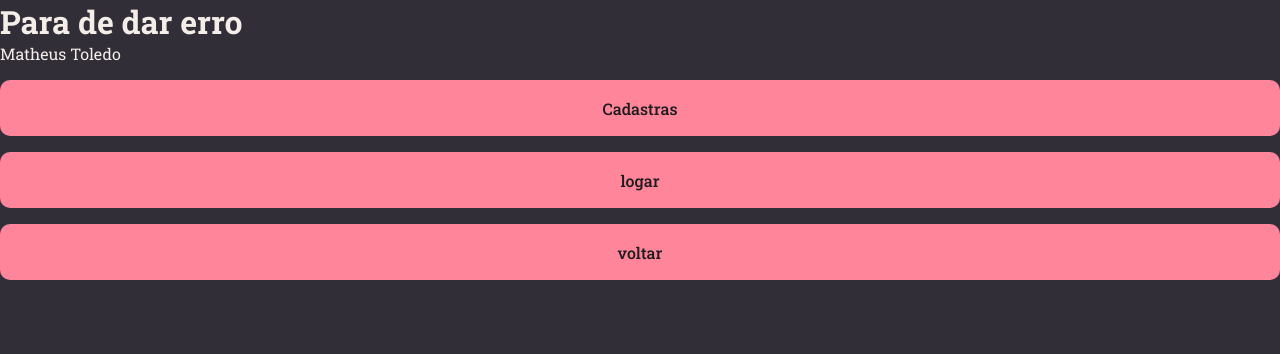
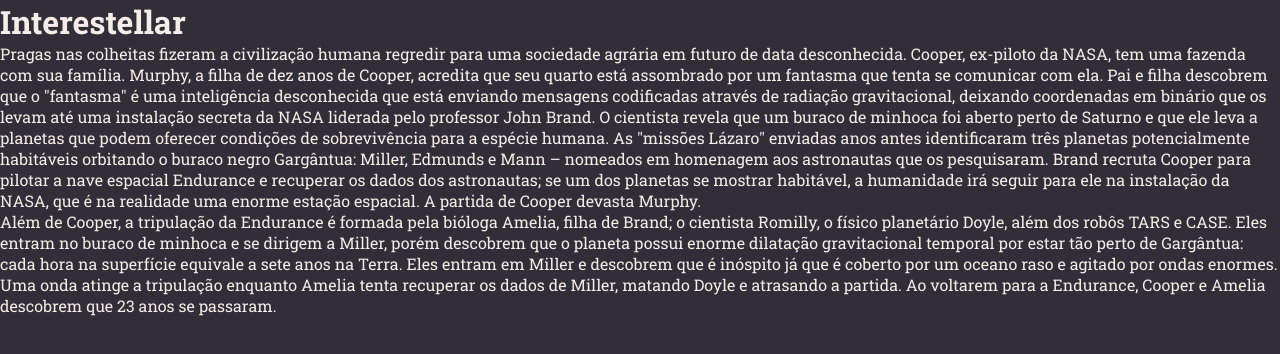
Before and after one commit to MatheusToledo246/RocketMovies, a React (Vite) app in the folder Rocket Movies/: page / in a window 1280 px wide. Shown: the top 354 px of the page. Built offline with nearby package versions, Linux system fonts and the light colour scheme.

Commit message:
page details

```diff
--- a/Rocket Movies/src/components/Button/index.jsx
+++ b/Rocket Movies/src/components/Button/index.jsx
@@ -1,10 +1,14 @@
 import { Container } from './styles';
 
-export function Button(props) {
+export function Button({title, loading, ...rest}) {
 
     return(
-        <Container type="button">
-            {props.title}
+        <Container
+            type="button"
+            disabled={loading}
+            {...rest}
+        >
+            {loading ? 'Carregando...' : title}
         </Container>
     );
 }
--- a/Rocket Movies/src/pages/Details/index.jsx
+++ b/Rocket Movies/src/pages/Details/index.jsx
@@ -1,16 +1,28 @@
 import { Container } from './styles';
-
-import { Button } from '../../components/Button';
 
 export function Details() {
   return(
     <Container>
-      <h1>Para de dar erro</h1>
-      <span>Matheus Toledo</span>
+      <h1>Interestellar</h1>
 
-      <Button title="Cadastras"/>
-      <Button title="logar"/>
-      <Button title="voltar" />
+      <p>
+      Pragas nas colheitas fizeram a civilização humana regredir para uma sociedade agrária em futuro de data desconhecida. Cooper, ex-piloto da NASA,
+      tem uma fazenda com sua família. Murphy, a filha de dez anos de Cooper, acredita que seu quarto está assombrado por um fantasma que tenta se comunicar
+      com ela. Pai e filha descobrem que o "fantasma" é uma inteligência desconhecida que está enviando mensagens codificadas através de radiação gravitacional,
+      deixando coordenadas em binário que os levam até uma instalação secreta da NASA liderada pelo professor John Brand. O cientista revela que um buraco de minhoca
+      foi aberto perto de Saturno e que ele leva a planetas que podem oferecer condições de sobrevivência para a espécie humana. As "missões Lázaro" enviadas anos
+      antes identificaram três planetas potencialmente habitáveis orbitando o buraco negro Gargântua: Miller, Edmunds e Mann – nomeados em homenagem aos astronautas
+      que os pesquisaram. Brand recruta Cooper para pilotar a nave espacial Endurance e recuperar os dados dos astronautas; se um dos planetas se mostrar habitável,
+      a humanidade irá seguir para ele na instalação da NASA, que é na realidade uma enorme estação espacial. A partida de Cooper devasta Murphy.
+      </p>
+      <p>
+      Além de Cooper, a tripulação da Endurance é formada pela bióloga Amelia, filha de Brand; o cientista Romilly, o físico planetário Doyle, além dos robôs TARS e CASE.
+      Eles entram no buraco de minhoca e se dirigem a Miller, porém descobrem que o planeta possui enorme dilatação gravitacional temporal por estar tão perto de Gargântua:
+      cada hora na superfície equivale a sete anos na Terra. Eles entram em Miller e descobrem que é inóspito já que é coberto por um oceano raso e agitado por ondas enormes.
+      Uma onda atinge a tripulação enquanto Amelia tenta recuperar os dados de Miller, matando Doyle e atrasando a partida. Ao voltarem para a Endurance, Cooper e Amelia
+      descobrem que 23 anos se passaram.
+      </p>
+
     </Container>
   )
 }
```
